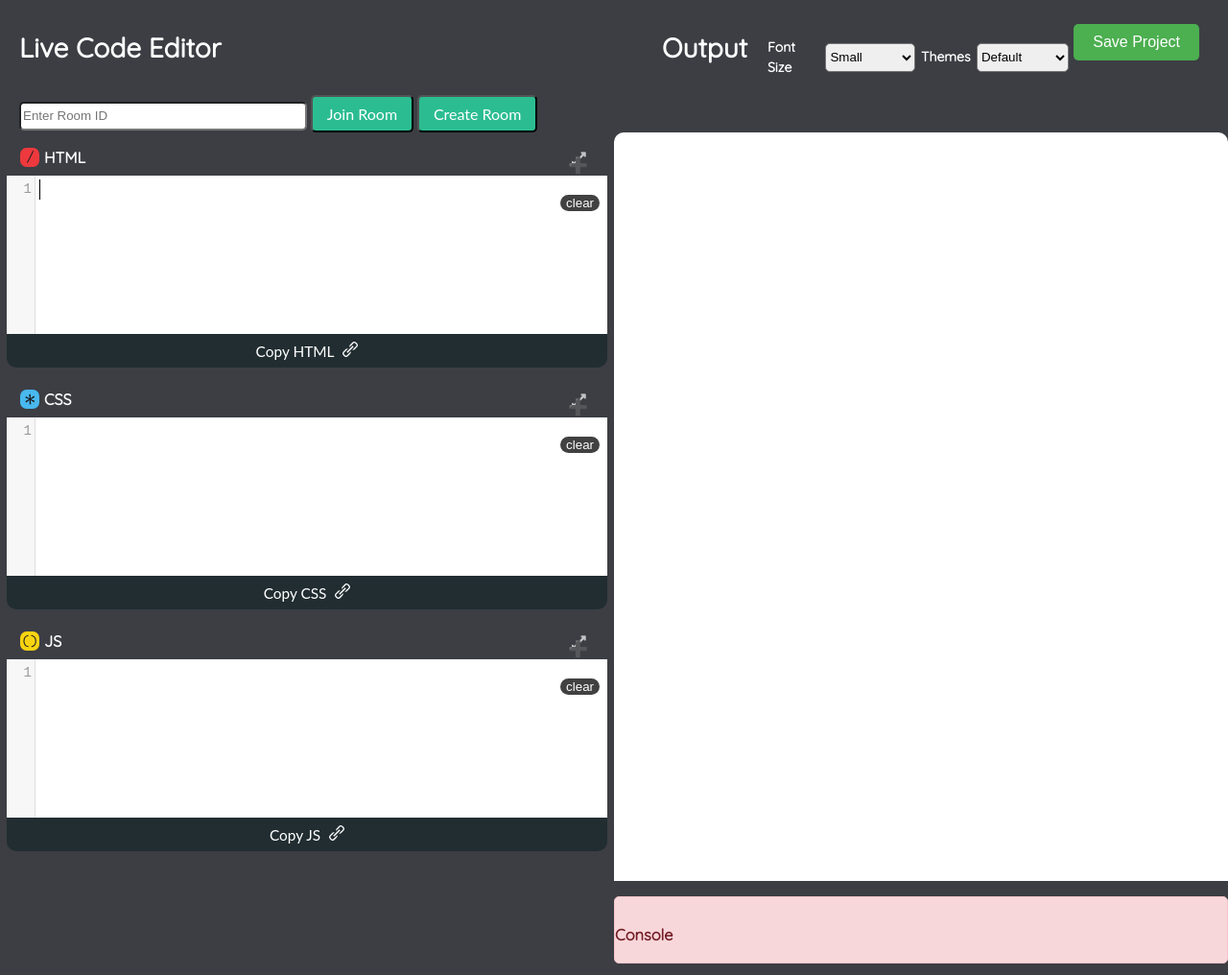
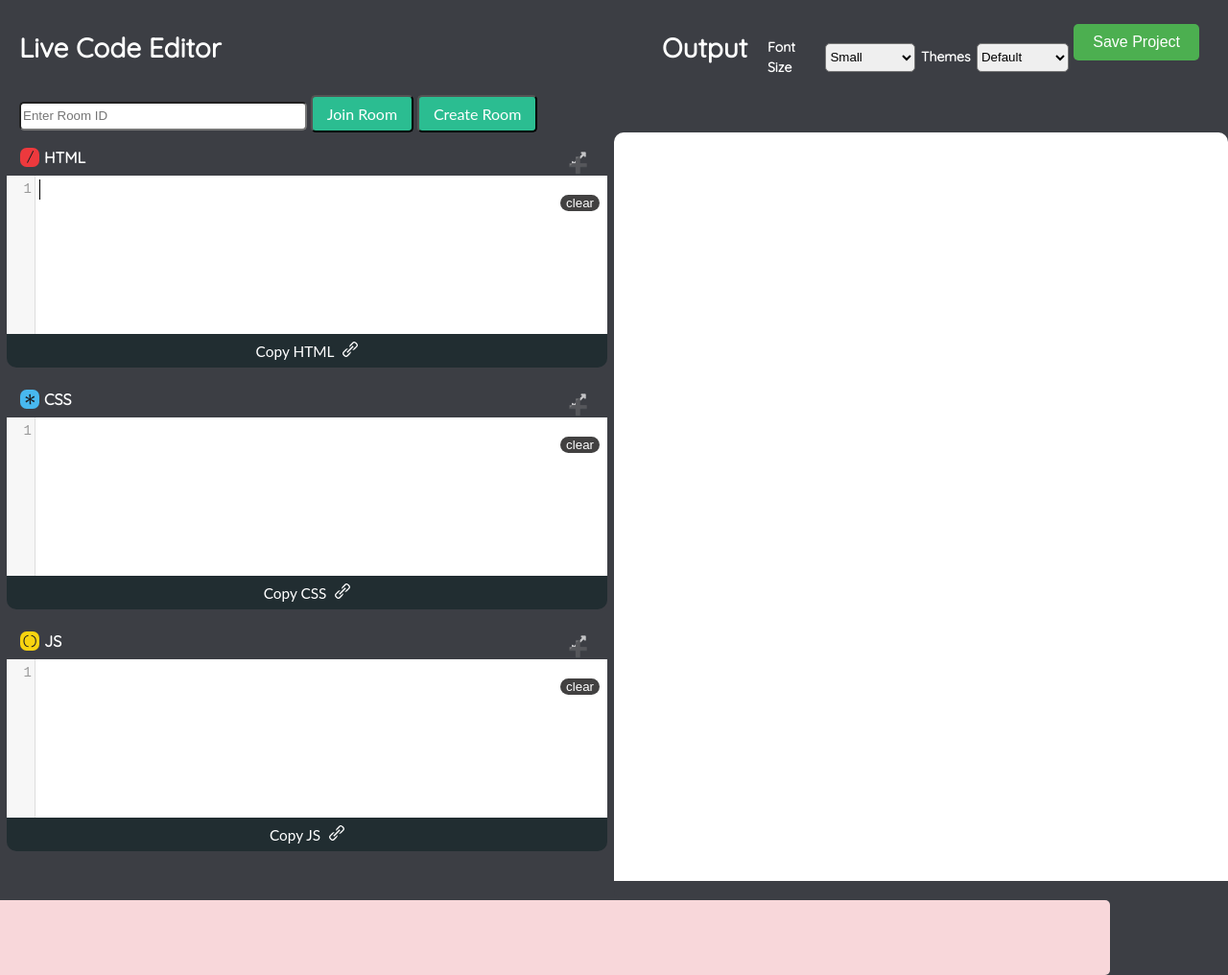
Before and after one commit to Madhumitha-16/Code-Editor, a website: page public/index.html in a window 1280 px wide. Shown: the whole page at 96% size. Drawn offline with nearby package versions, Linux system fonts and the light colour scheme; no server answers.

Commit message:
console stretch

```diff
--- a/public/index.html
+++ b/public/index.html
@@ -155,10 +155,10 @@
     <div class="column">
       <div class="outputContainer" style="background-color: #fff; border-radius: 10px;">
         <iframe id="output" title="output" frameborder="0" width="100%" height="100%"></iframe>
-        <div id="errorWindow">
-          <h3 class="errorTitle">Console</h3>
-          <div id="errorMessages"></div>
-        </div>
+      </div>
+      <div class="errorWindow">
+        <h3 class="errorTitle">Console</h3>
+        <div id="errorMessages"></div>
       </div>
 
       <script src="https://cdnjs.cloudflare.com/ajax/libs/codemirror/5.62.0/codemirror.min.js"></script>
@@ -464,7 +464,6 @@
           console.log(userId)
         }
 
-        // Function to remove a user from the users list
         function removeUser(userId) {
           const userList = document.getElementById('users-list');
           const userElements = userList.getElementsByTagName('li');
--- a/public/style.css
+++ b/public/style.css
@@ -97,7 +97,10 @@ h2 {
   height: 100vh;
   user-select: none;
   border-bottom: 20px solid hsl(225, 6%, 25%);
+
 }
+
+
 
 .CodeMirror {
   width: 100% !important;
@@ -248,16 +251,16 @@ h2 {
   color: #721c24;
 }
 
-#errorWindow {
+.errorWindow {
   background-color: #f8d7da;
   color: #721c24;
-  padding: 10px 0px 0px 0px;
-  margin-top: 10px;
-  border: 1px solid #f5c6cb;
+  bottom: 0;
+  margin-left: -750px;
+  width: 198% ; /* Adjust width as needed */
+  padding: 10px;
   border-radius: 5px;
-  width: 100%;
-  box-sizing: border-box;
-  overflow-wrap: break-word;
+
+
 }
 #join-room, #create-room{
   font-family: 'Lato', sans-serif;
```
